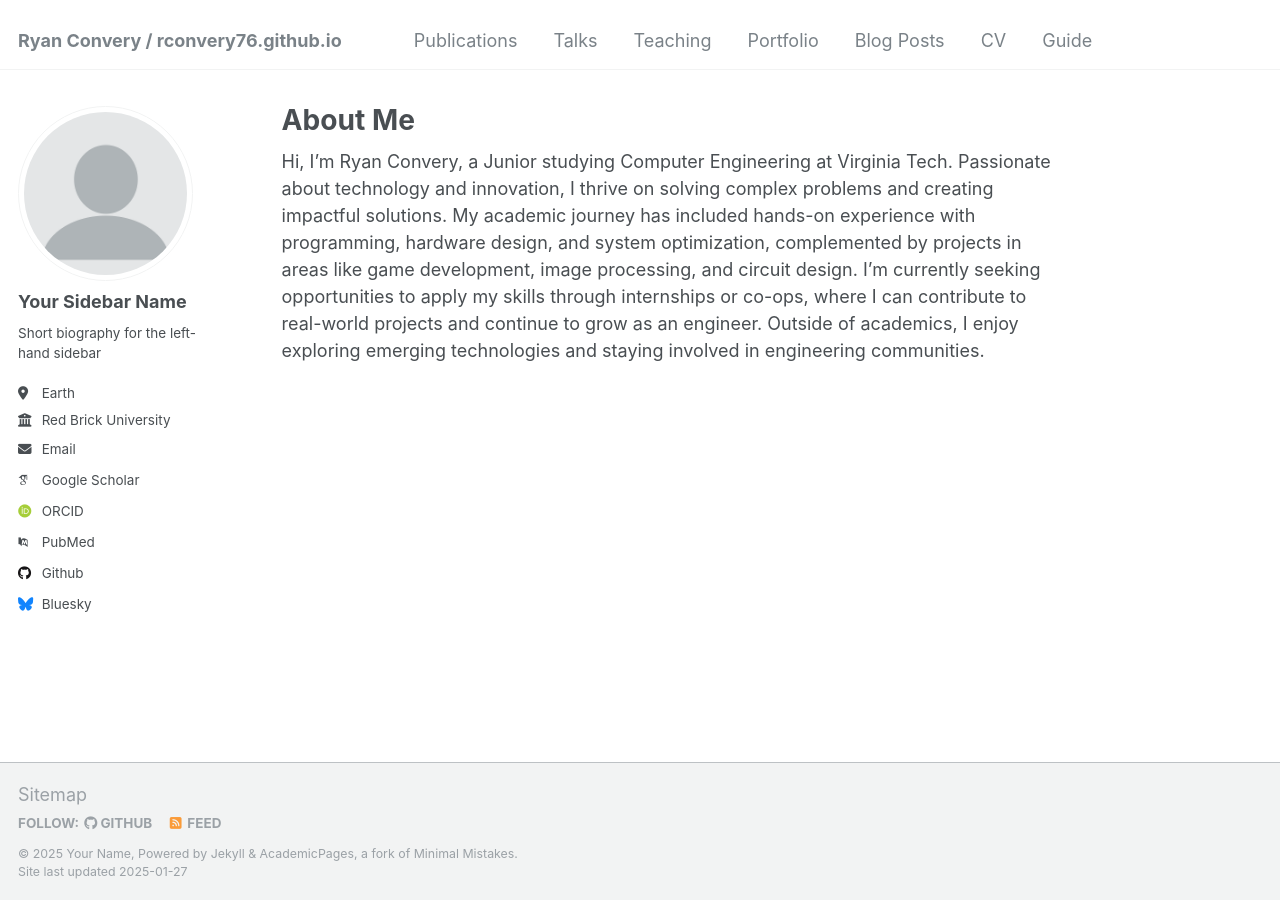
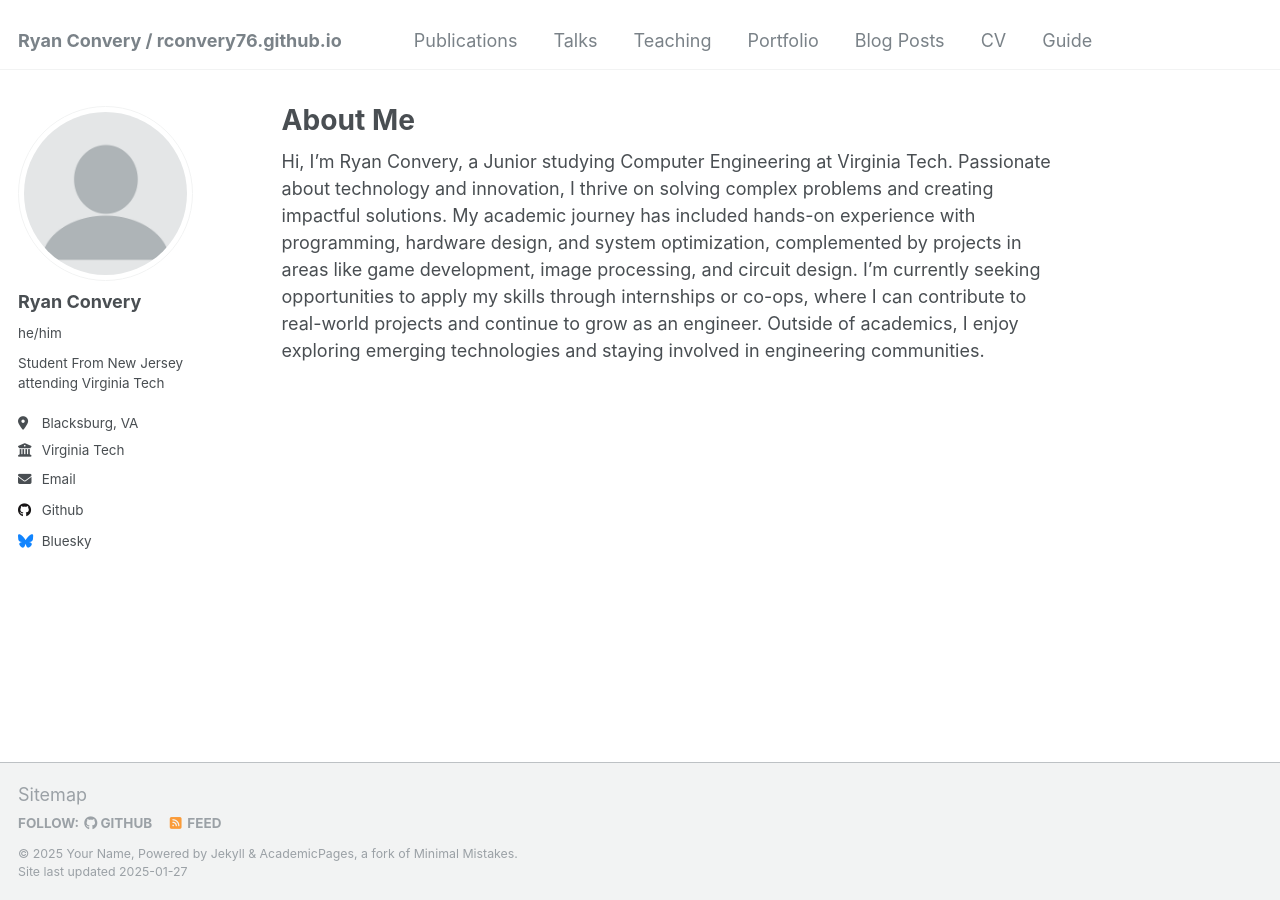
Before and after one commit to rconvery76/rconvery76.github.io, a Jekyll site: the page built from _pages/about.md, in a window 1280 px wide. Built offline with Jekyll 4.4.1, drawn with Linux system fonts in a browser that asks for light colours; some web fonts are replaced.

Commit message:
began editting side bars

```diff
--- a/_config.yml
+++ b/_config.yml
@@ -22,21 +22,21 @@ repository               : "academicpages/academicpages.github.io"
 author:
   # Biographic information
   avatar           : "profile.png"
-  name             : "Your Sidebar Name"
-  pronouns         : # example: "she/her"
-  bio              : "Short biography for the left-hand sidebar"
-  location         : "Earth"
-  employer         : "Red Brick University"
+  name             : "Ryan Convery"
+  pronouns         : "he/him"
+  bio              : "Student From New Jersey attending Virginia Tech"
+  location         : "Blacksburg, VA"
+  employer         : "Virginia Tech"
   uri              : # URL
-  email            : "none@example.org"
+  email            : "rconvery76@gmail.com"
 
   # Academic websites
   arxiv            : # URL - Update with the correct link to your profile
-  googlescholar    : "https://scholar.google.com/citations?user=PS_CX0AAAAAJ"
+  googlescholar    : #"https://scholar.google.com/citations?user=PS_CX0AAAAAJ"
   impactstory      : # URL
-  orcid            : "http://orcid.org/yourorcidurl"
+  orcid            : #"http://orcid.org/yourorcidurl"
   semantic         : # URL
-  pubmed           : "https://www.ncbi.nlm.nih.gov/pubmed/?term=john+snow"
+  pubmed           : #"https://www.ncbi.nlm.nih.gov/pubmed/?term=john+snow"
   researchgate     : # URL
   scopus           : # URL
 
@@ -44,7 +44,7 @@ author:
   bitbucket        : # Username - Update with your username on the site
   codepen          : # Username
   dribbble         : # Username
-  github           : "academicpages"
+  github           : "rconvery76"
   kaggle           : # Username
   stackoverflow    : # User number or user number and name (i.e., use "1" or "1/jeff-atwood")
 
```
